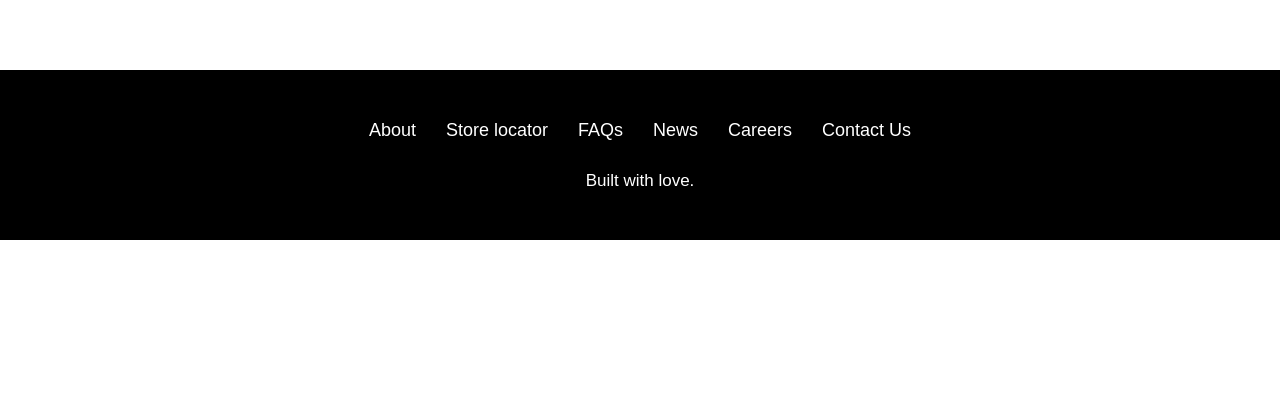
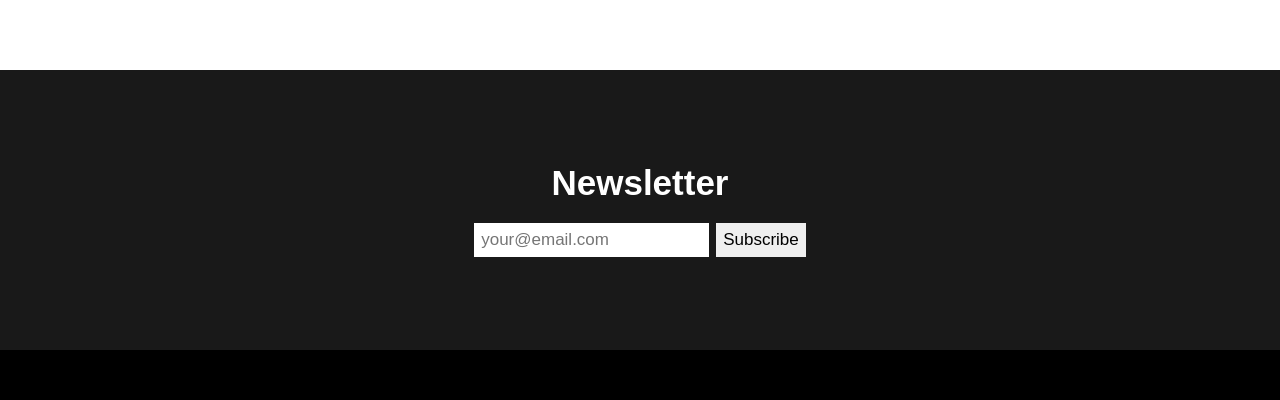
Before and after one commit to tanmayidev/serene-shop, a React (Create React App) app: page / in a window 1280 px wide. Shown: the part 3396-3796 px from the top of the page. Before the commit the page ends 3636 px from the top, so only its background shows below. Built offline with nearby package versions, Linux system fonts and the light colour scheme; grey boxes are pictures that could not be loaded; a web font is replaced by a local one.

Commit message:
feat: add newsletter section

```diff
--- a/src/components/Home/Home.jsx
+++ b/src/components/Home/Home.jsx
@@ -6,6 +6,7 @@ import Footer from "../Footer/Footer";
 import Banner1 from "../../images/banner/banner1.jpg";
 import Banner2 from "../../images/banner/banner2.jpg";
 import TrendingScrollBar from "../TrendingScrollBar/TrendingScrollBar";
+import Newsletter from "../Newsletter/Newsletter";
 
 const Home = () => {
   return (
@@ -23,6 +24,7 @@ const Home = () => {
         text=" Products are all made to standard sizes so that you can mix and match them freely."
         img={Banner2}
       />
+      <Newsletter />
       <Footer />
     </>
   );
--- /dev/null
+++ b/src/components/Newsletter/Newsletter.css
@@ -0,0 +1,33 @@
+.news {
+  background-color: #191919;
+  height: 28rem;
+  display: flex;
+  flex-direction: column;
+  justify-content: center;
+  align-items: center;
+}
+
+.news h2 {
+  color: white;
+  font-size: 3.5rem;
+  margin-bottom: 2rem;
+}
+
+.news-text {
+  text-align: center;
+}
+
+.news input {
+  font-size: 1.7rem;
+  padding: 0.7rem;
+  margin-right: 0.7rem;
+  border: none;
+  outline: none;
+}
+
+.news button {
+  font-size: 1.7rem;
+  padding: 0.7rem;
+  border: none;
+  cursor: pointer;
+}
--- /dev/null
+++ b/src/components/Newsletter/Newsletter.jsx
@@ -0,0 +1,19 @@
+import "./Newsletter.css";
+
+const Newsletter = () => {
+  return (
+    <>
+      <div className="news">
+        <div className="news-text">
+          <h2>Newsletter</h2>
+          <form>
+            <input type="email" placeholder="your@email.com" />
+            <button type="submit">Subscribe</button>
+          </form>
+        </div>
+      </div>
+    </>
+  );
+};
+
+export default Newsletter;
```
